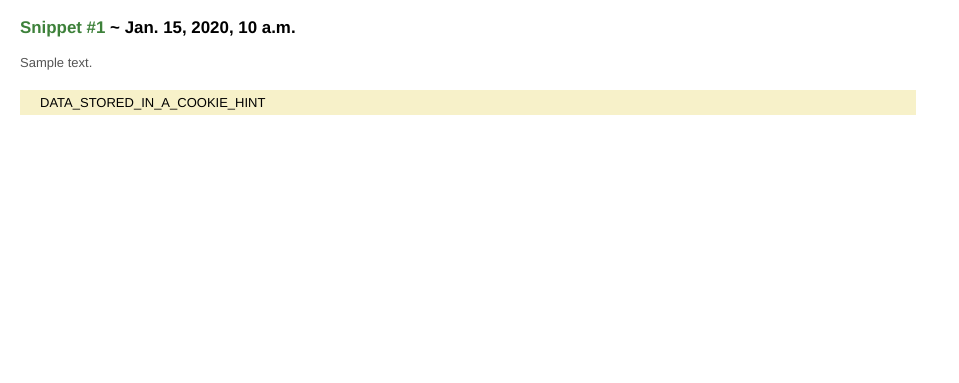
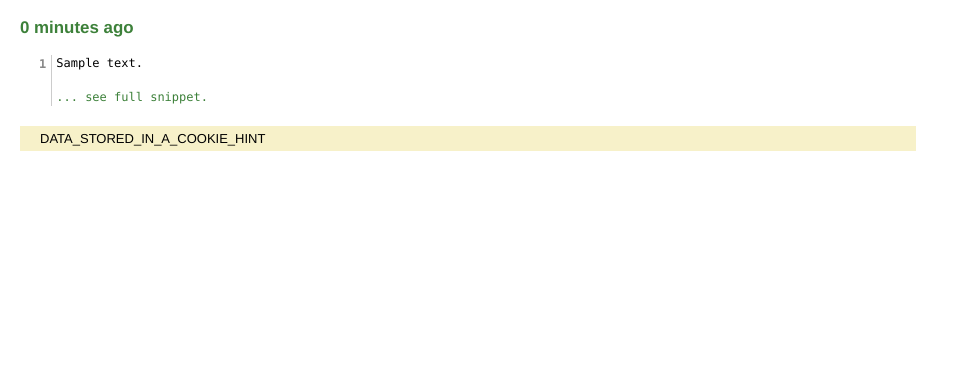
Before and after one commit to DarrenOfficial/dpaste, a Django app: template pastebin/apps/dpaste/templates/dpaste/snippet_list.html in a window 1280 px wide. Shown: the part 37-420 px from the top of the page, without its empty margins (0-959 px from the left). Run offline with Django 3.2, Linux system fonts and the light colour scheme; the template is opened without the code that fills it: most values are stand-ins (such as "Sample title", 1, 10 or a date in 2020); parts of the project's set-up code (start-up, migrations or seed data) failed here and were passed over.

Commit message:
Better snippet list.

```diff
--- a/pastebin/apps/dpaste/templates/dpaste/snippet_details.html
+++ b/pastebin/apps/dpaste/templates/dpaste/snippet_details.html
@@ -1,6 +1,7 @@
 {% extends "dpaste/base.html" %}
 {% load mptt_tags %}
 {% load i18n %}
+{% load dpaste_tags %}
 
 {% block extrahead %}
      {% if request.session.userprefs %}
@@ -24,7 +25,6 @@
         <span class="date">{{ snippet.published|date:_("DATETIME_FORMAT") }} ({% trans "UTC" %})</span>
     </h1>
 {% endblock %}
-{% load dpaste_tags %}
 
 {% block content %}
 <div id="diff" style="display:none;">diff</div>
--- a/pastebin/apps/dpaste/templates/dpaste/snippet_list.html
+++ b/pastebin/apps/dpaste/templates/dpaste/snippet_list.html
@@ -1,7 +1,8 @@
 {% extends "dpaste/base.html" %}
 {% load i18n %}
+{% load dpaste_tags %}
 
-{% block title %}{% trans "Snippet" %} #{{ snippet.pk }}{% endblock %}
+{% block title %}{% trans "Snippet List" %}{% endblock %}
 {% block headline %}
 <h1>{% blocktrans %}Your latest {{ snippets_max }} snippets{% endblocktrans %}</h1>
 {% endblock %}
@@ -10,11 +11,21 @@
     {% if snippet_list %}
     {% for snippet in snippet_list %}
     <h2>
-        <a href="{{ snippet.get_absolute_url }}">{% trans "Snippet" %} #{{ snippet.pk }}</a>
-        ~ {{ snippet.published|date:_("DATETIME_FORMAT") }}
+        <a title="{{ snippet.published|date:_("DATETIME_FORMAT") }}" href="{{ snippet.get_absolute_url }}">
+            {{ snippet.published|timesince }} ago
+        </a>
     </h2>
-    <p style="color: #555; margin: 8px 0 20px 0;">{{ snippet.content|truncatewords:40 }}</p>
-    {% endfor %}
+
+    <div class="snippet">
+    <table>
+        <tr>
+            <th><pre class="code">{% for l in lines %}<a href="#l{{ forloop.counter }}" id="l{{ forloop.counter }}">{{ forloop.counter }}</a>{% endfor %}</pre></th>
+            <td><pre class="code">{% for line in snippet|highlight:5 %}<div class="line" id="l{{ forloop.counter }}">{% if line %}{{ line|safe }}{% else %}&nbsp;{% endif %}</div>{% endfor %}
+<a title="{{ snippet.published|date:_("DATETIME_FORMAT") }}" href="{{ snippet.get_absolute_url }}">... see full snippet.</a></pre><td>
+        </tr>
+    </table>
+    </div>
+            {% endfor %}
     {% else %}
     <p>{% trans "No snippets available." %}</p>
     {% endif %}
--- a/pastebin/apps/dpaste/templatetags/dpaste_tags.py
+++ b/pastebin/apps/dpaste/templatetags/dpaste_tags.py
@@ -10,8 +10,12 @@ def in_list(value,arg):
     return value in arg
 
 @register.filter
-def highlight(snippet):
+def highlight(snippet, maxlines=None):
     h = pygmentize(snippet.content, snippet.lexer)
     if not h:
-        return snippet.content.splitlines()
-    return h.splitlines()
+        s = snippet.content.splitlines()
+    s = h.splitlines()
+
+    if maxlines:
+        return s[:maxlines]
+    return s
```
